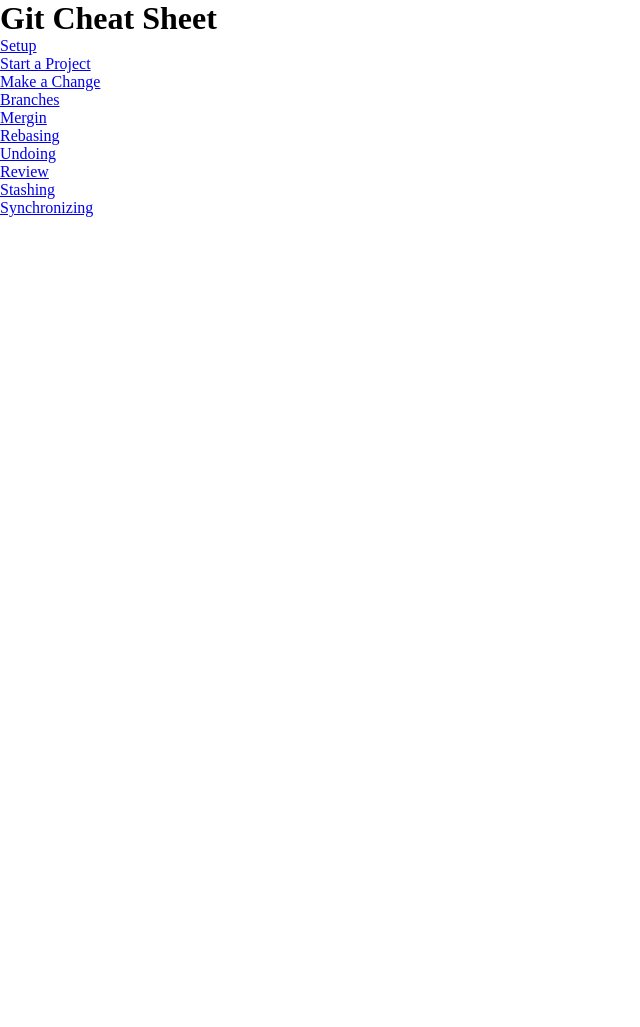
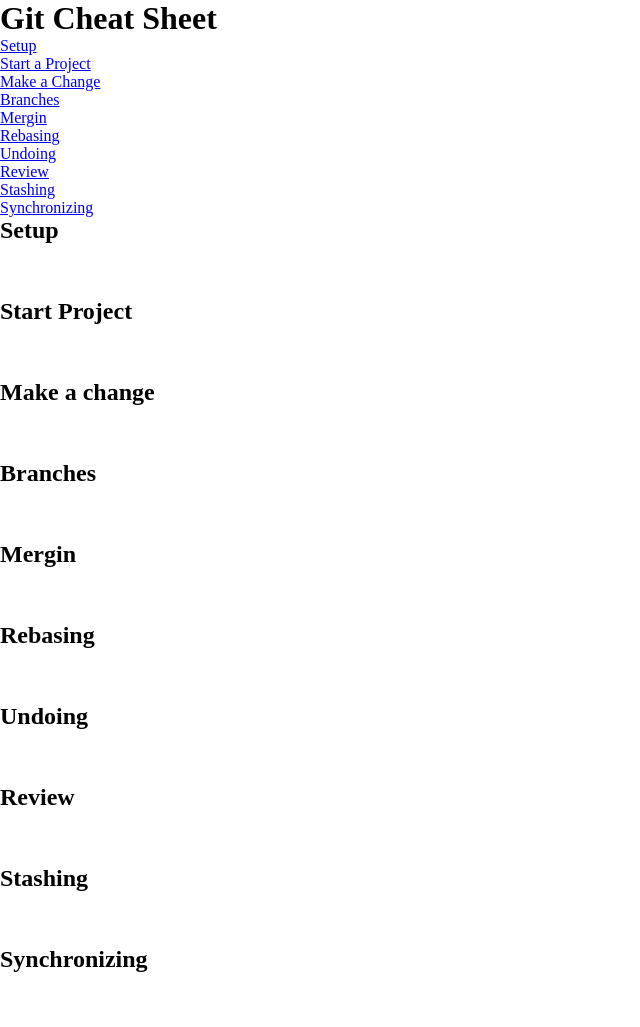
Before and after one commit to MariaRiosNavarro/gitSheet, a plain HTML site: page index.html in a window 1280 px wide. Shown: the whole page, without its empty margins (0-640 px from the left). Before the commit the page ends 800 px from the top, so only its background shows below. Drawn offline with Linux system fonts and the light colour scheme.

Commit message:
add structure

```diff
--- a/index.html
+++ b/index.html
@@ -7,24 +7,154 @@
     <title>Git Cheat Sheet</title>
   </head>
   <body>
+    <header>
+      <h1>Git Cheat Sheet</h1>
+      <nav>
+        <ul>
+          <li class="nav-list-item">
+            <a class="nav-link" href="#setup">Setup</a>
+          </li>
+          <li class="nav-list-item">
+            <a class="nav-link" href="#start-project">Start a Project</a>
+          </li>
+          <li class="nav-list-item">
+            <a class="nav-link" href="#make-change">Make a Change</a>
+          </li>
+          <li class="nav-list-item">
+            <a class="nav-link" href="#branches">Branches</a>
+          </li>
+          <li class="nav-list-item">
+            <a class="nav-link" href="#mergin">Mergin</a>
+          </li>
+          <li class="nav-list-item">
+            <a class="nav-link" href="#rebasing">Rebasing</a>
+          </li>
+          <li class="nav-list-item">
+            <a class="nav-link" href="#undoing">Undoing</a>
+          </li>
+          <li class="nav-list-item">
+            <a class="nav-link" href="#review">Review</a>
+          </li>
+          <li class="nav-list-item">
+            <a class="nav-link" href="#stashing">Stashing</a>
+          </li>
+          <li class="nav-list-item">
+            <a class="nav-link" href="#synchronizing">Synchronizing</a>
+          </li>
+        </ul>
+      </nav>
+    </header>
     <main>
-      <header>
-        <h1>Git Cheat Sheet</h1>
-        <nav>
+      <!-- !SETUP -->
+      <section id="setup" class="setup-section">
+        <h2>Setup</h2>
+        <article>
           <ul>
-            <li><a href="#">Setup</a></li>
-            <li><a href="#">Start a Project</a></li>
-            <li><a href="#">Make a Change</a></li>
-            <li><a href="#">Branches</a></li>
-            <li><a href="#">Mergin</a></li>
-            <li><a href="#">Rebasing</a></li>
-            <li><a href="#">Undoing</a></li>
-            <li><a href="#">Review</a></li>
-            <li><a href="#">Stashing</a></li>
-            <li><a href="#">Synchronizing</a></li>
+            <li class="setup-section-list-item"></li>
+            <li class="setup-section-list-item"></li>
+            <li class="setup-section-list-item"></li>
           </ul>
-        </nav>
-      </header>
+        </article>
+      </section>
+      <!-- !STARTPROJECT -->
+      <section id="start-project" class="start-project">
+        <h2>Start Project</h2>
+        <article>
+          <ul>
+            <li class="start-project-list-item"></li>
+            <li class="start-project-list-item"></li>
+            <li class="start-project-list-item"></li>
+          </ul>
+        </article>
+      </section>
+      <!-- !MAKE A CHANGE -->
+      <section id="make-change" class="make-change-section">
+        <h2>Make a change</h2>
+        <article>
+          <ul>
+            <li class="make-change-list-item"></li>
+            <li class="make-change-list-item"></li>
+            <li class="make-change-list-item"></li>
+          </ul>
+        </article>
+      </section>
+      <!-- !BRANCHES -->
+      <section id="branches" class="branches-section">
+        <h2>Branches</h2>
+        <article>
+          <ul>
+            <li class="branches-section-list-item"></li>
+            <li class="branches-section-list-item"></li>
+            <li class="branches-section-list-item"></li>
+          </ul>
+        </article>
+      </section>
+      <!-- !MERGIN -->
+      <section id="mergin" class="mergin-section">
+        <h2>Mergin</h2>
+        <article>
+          <ul>
+            <li class="mergin-section-list-item"></li>
+            <li class="mergin-section-list-item"></li>
+            <li class="mergin-section-list-item"></li>
+          </ul>
+        </article>
+      </section>
+      <!-- !REBASING -->
+      <section id="rebasing" class="rebasing-section">
+        <h2>Rebasing</h2>
+        <article>
+          <ul>
+            <li class="rebasing-section-list-item"></li>
+            <li class="rebasing-section-list-item"></li>
+            <li class="rebasing-section-list-item"></li>
+          </ul>
+        </article>
+      </section>
+      <!-- !UNDOING -->
+      <section id="undoing" class="undoing-section">
+        <h2>Undoing</h2>
+        <article>
+          <ul>
+            <li class="undoing-section-list-item"></li>
+            <li class="undoing-section-list-item"></li>
+            <li class="undoing-section-list-item"></li>
+          </ul>
+        </article>
+      </section>
+      <!-- !REVIEW -->
+      <section id="review" class="review-section">
+        <h2>Review</h2>
+        <article>
+          <ul>
+            <li class="review-section-list-item"></li>
+            <li class="review-section-list-item"></li>
+            <li class="review-section-list-item"></li>
+          </ul>
+        </article>
+      </section>
+      <!-- !STASHING -->
+      <section id="stashing" class="stashing-section">
+        <h2>Stashing</h2>
+        <article>
+          <ul>
+            <li class="stashing-section-list-item"></li>
+            <li class="stashing-section-list-item"></li>
+            <li class="stashing-section-list-item"></li>
+          </ul>
+        </article>
+      </section>
+      <!-- !Synchronizing -->
+      <section id="synchronizing" class="synchronizing-section">
+        <h2>Synchronizing</h2>
+        <article>
+          <ul>
+            <li class="synchronizing-section-list-item"></li>
+            <li class="synchronizing-section-list-item"></li>
+            <li class="synchronizing-section-list-item"></li>
+          </ul>
+        </article>
+      </section>
     </main>
   </body>
 </html>
```
